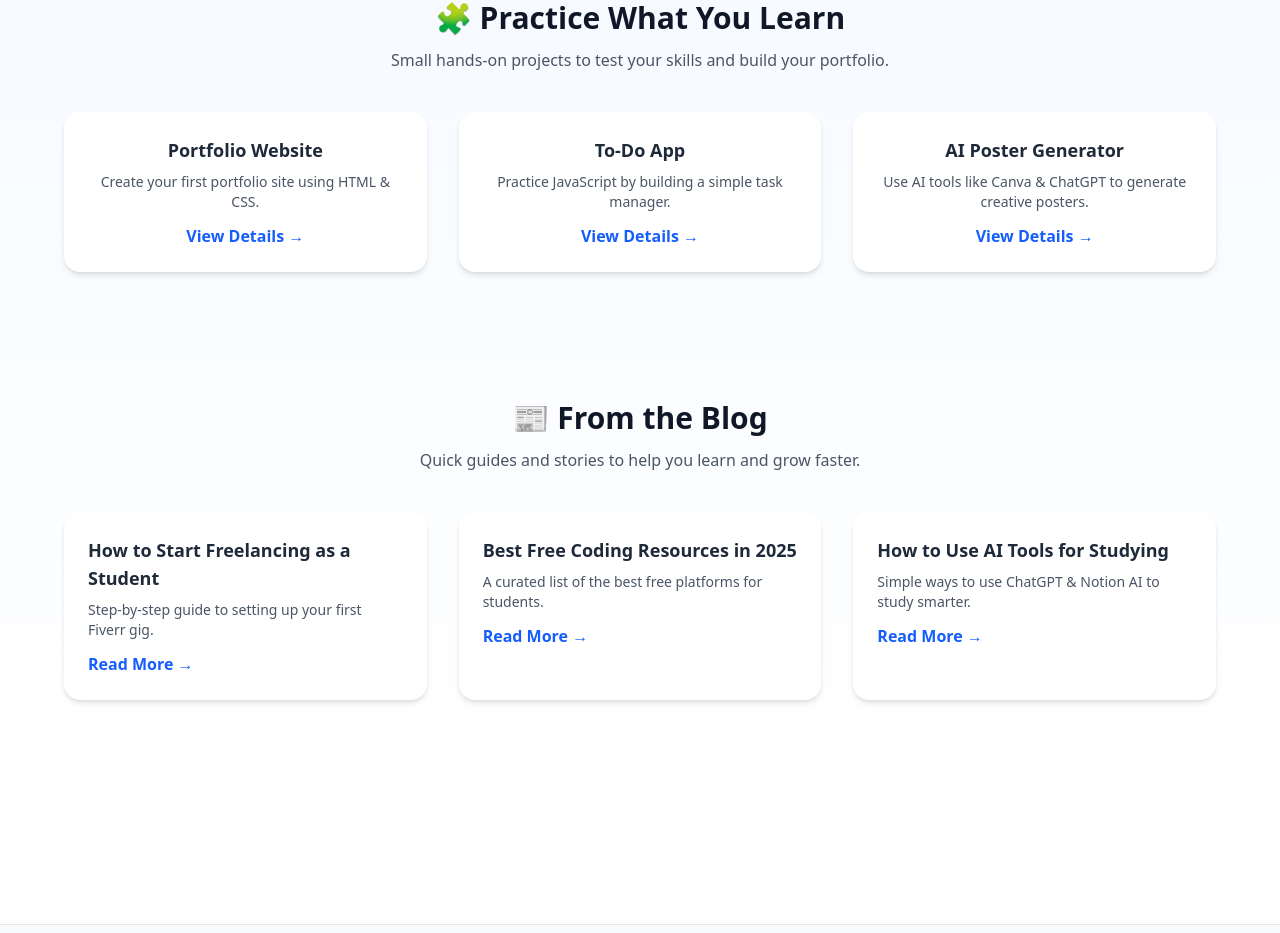
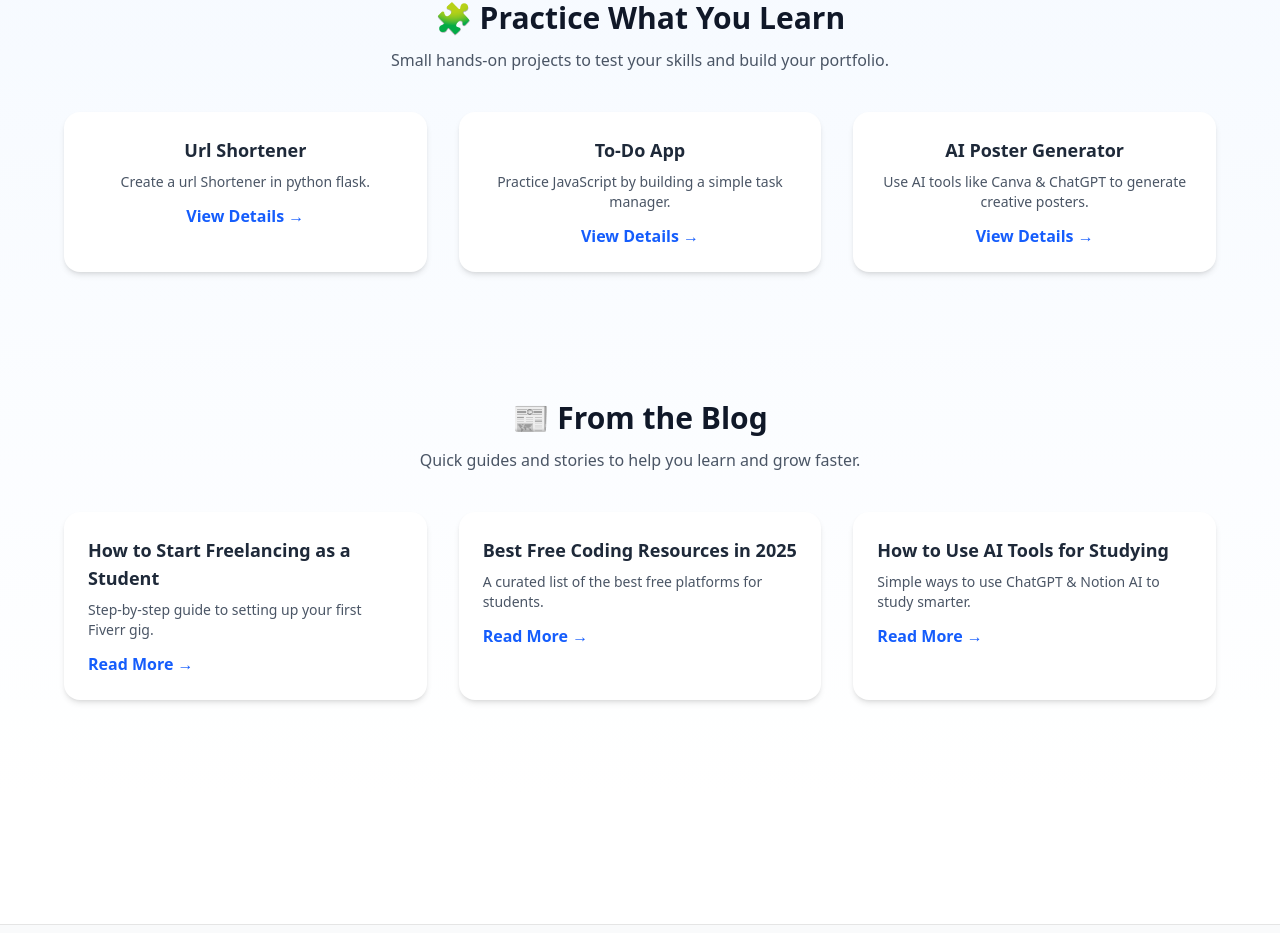
Before and after one commit to amir-mansoor/skillrahi, a Next.js app: page / in a window 1280 px wide. Shown: the part 769-1702 px from the top of the page. Built offline with nearby package versions, Linux system fonts and the light colour scheme.

Commit message:
added project manually to home page

```diff
--- a/app/components/HomeProjects.jsx
+++ b/app/components/HomeProjects.jsx
@@ -14,14 +14,12 @@ const HomeProjects = () => {
       <div className="mt-10 grid md:grid-cols-3 gap-8">
         {/* Project Card 1 */}
         <div className="bg-white shadow-md rounded-2xl p-6 hover:shadow-lg transition">
-          <h3 className="text-lg font-semibold text-gray-800">
-            Portfolio Website
-          </h3>
+          <h3 className="text-lg font-semibold text-gray-800">Url Shortener</h3>
           <p className="text-gray-600 mt-2 text-sm">
-            Create your first portfolio site using HTML & CSS.
+            Create a url Shortener in python flask.
           </p>
           <Link
-            href="/projects"
+            href="/projects/690dc58830277fc201f6be4e"
             className="inline-block mt-3 text-blue-600 font-semibold hover:underline"
           >
             View Details →
```
